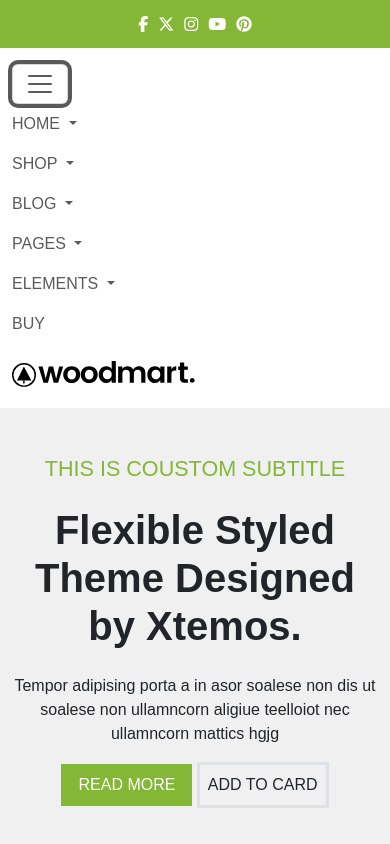
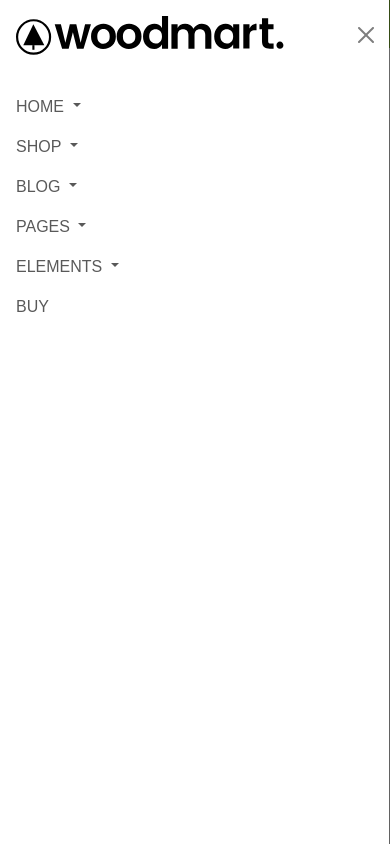
Before and after one commit to darshanchovatiya31/woodmart, a plain HTML site: page index.html in a window 390 px wide. Both pictures are taken after a click on the button "Toggle navigation". Shown: the top 844 px of the page. Drawn offline with Linux system fonts and the light colour scheme.

Commit message:
first commit

```diff
--- a/index.html
+++ b/index.html
@@ -39,14 +39,16 @@
     <header id="head">
         <nav class="navbar navbar-expand-lg bg-body-white">
             <div class="container d-flex align-items-center py-2">
-                <button class="navbar-toggler" type="button" data-bs-toggle="collapse"
-                    data-bs-target="#navbarSupportedContent" aria-controls="navbarSupportedContent"
-                    aria-expanded="false" aria-label="Toggle navigation">
+                <button class="navbar-toggler" type="button" data-bs-toggle="offcanvas" data-bs-target="#offcanvasNavbar" aria-controls="offcanvasNavbar" aria-label="Toggle navigation">
                     <span class="navbar-toggler-icon"></span>
-                </button>
-                <div class="collapse navbar-collapse" id="navbarSupportedContent">
+                  </button>
+                  <div class="offcanvas offcanvas-start" tabindex="-1" id="offcanvasNavbar" aria-labelledby="offcanvasNavbarLabel">
+                    <div class="offcanvas-header">
+                        <h5 class="offcanvas-title" id="offcanvasNavbarLabel"><a class="navbar-brand" href="#"><img src="./img/wood-logo-dark.svg" alt="" width="80%"></a></h5>
+                        <button type="button" class="btn-close" data-bs-dismiss="offcanvas" aria-label="Close"></button>
+                      </div>
+                      <div class="offcanvas-body">
                     <ul class="navbar-nav me-auto mb-2 mb-lg-0">
-
                         <li class="nav-item dropdown">
                             <a class="nav-link dropdown-toggle" href="#" role="button" data-bs-toggle="dropdown"
                                 aria-expanded="false">
@@ -103,6 +105,7 @@
                             </a>
                         </li>
                     </ul>
+                </div>
                 </div>
                 <a class="navbar-brand head_logo" href="#"><img src="./img/wood-logo-dark.svg" alt=""></a>
                 <div class="align-items-center head_right">
```
